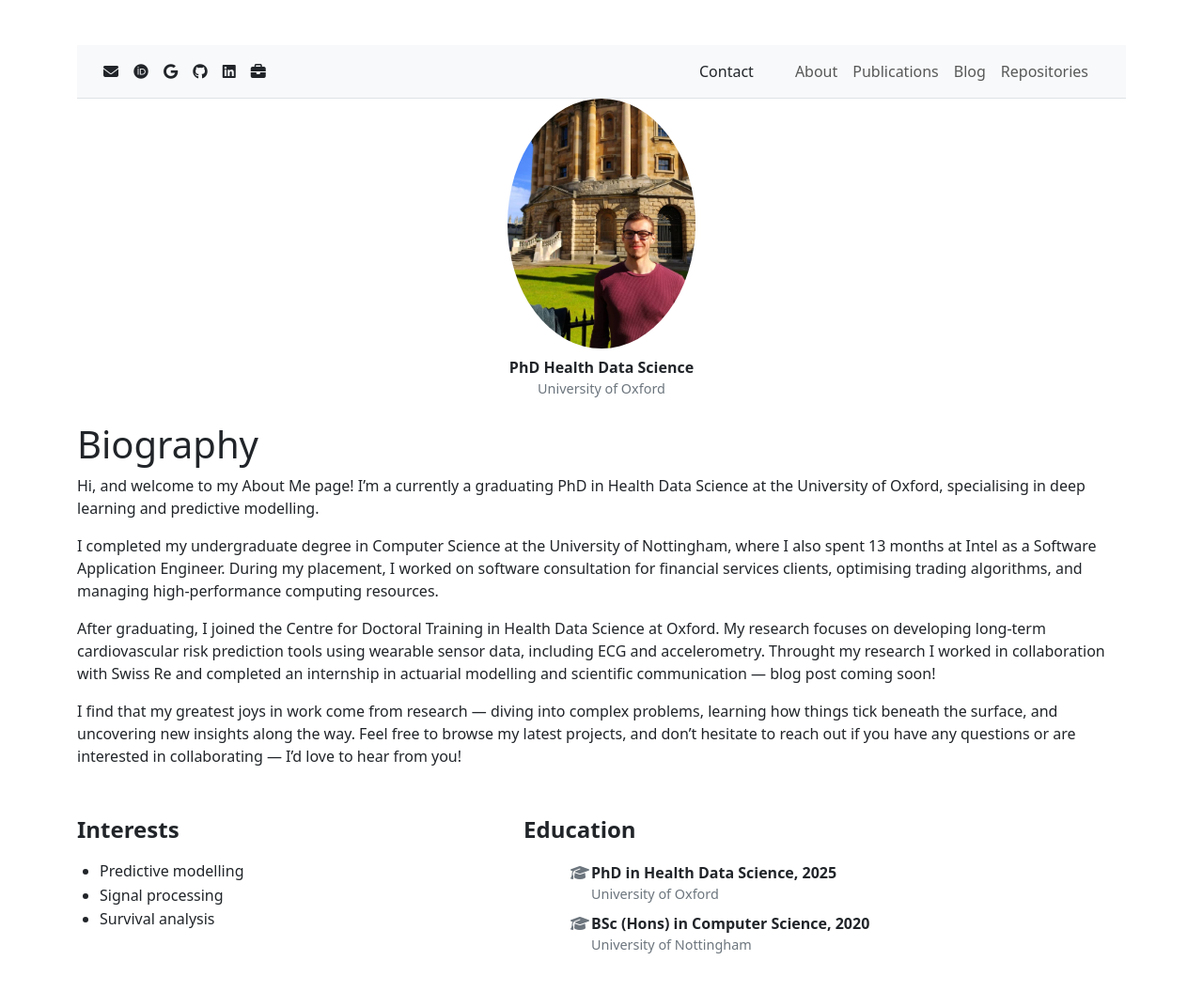
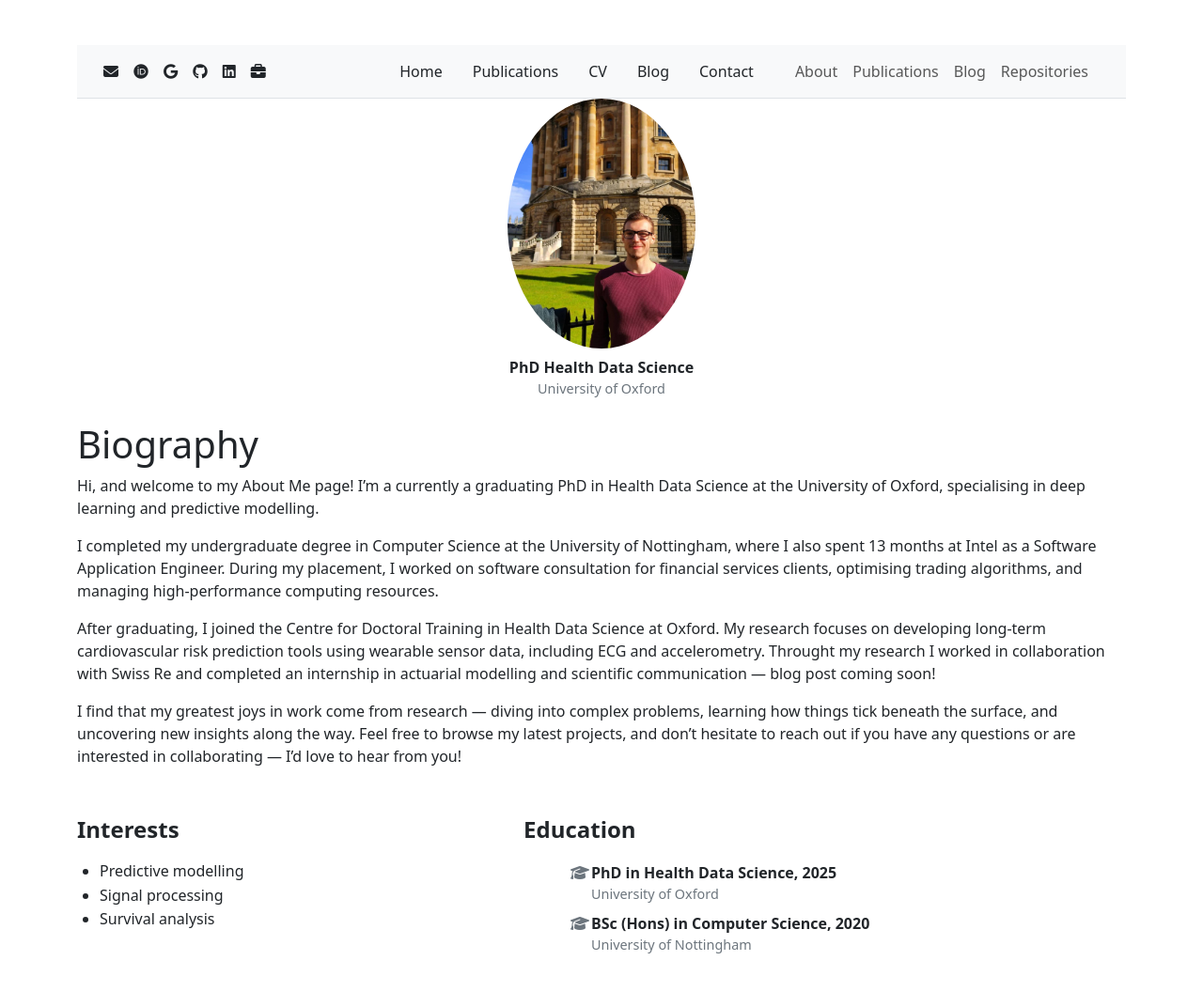
Before and after one commit to Ads98/Ads98.github.io, a Jekyll site: the page built from index.md, in a window 1280 px wide. Shown: the whole page at 94% size. Built offline with Jekyll 4.4.1, drawn with Linux system fonts in a browser that asks for light colours.

Commit message:
Added full link set to nav bar

```diff
--- a/_includes/navbar.html
+++ b/_includes/navbar.html
@@ -14,7 +14,12 @@
 
       <!-- 🔗 Right: Contact and toggler -->
       <div class="d-flex align-items-center gap-3">
+        <a class="nav-link text-dark px-2" href="{{ '/' | relative_url }}">Home</a>
+        <a class="nav-link text-dark px-2" href="{{ '/publications/' | relative_url }}">Publications</a>
+        <a class="nav-link text-dark px-2" href="{{ '/CV' | relative_url }}">CV</a>
+        <a class="nav-link text-dark px-2" href="{{ '/blog/' | relative_url }}">Blog</a>
         <a href="{{ '/contact/' | relative_url }}" class="nav-link text-dark px-2">Contact</a>
+
 
         <!-- Toggler -->
         <button class="navbar-toggler" type="button" data-bs-toggle="collapse" data-bs-target="#navbarMain"
```
